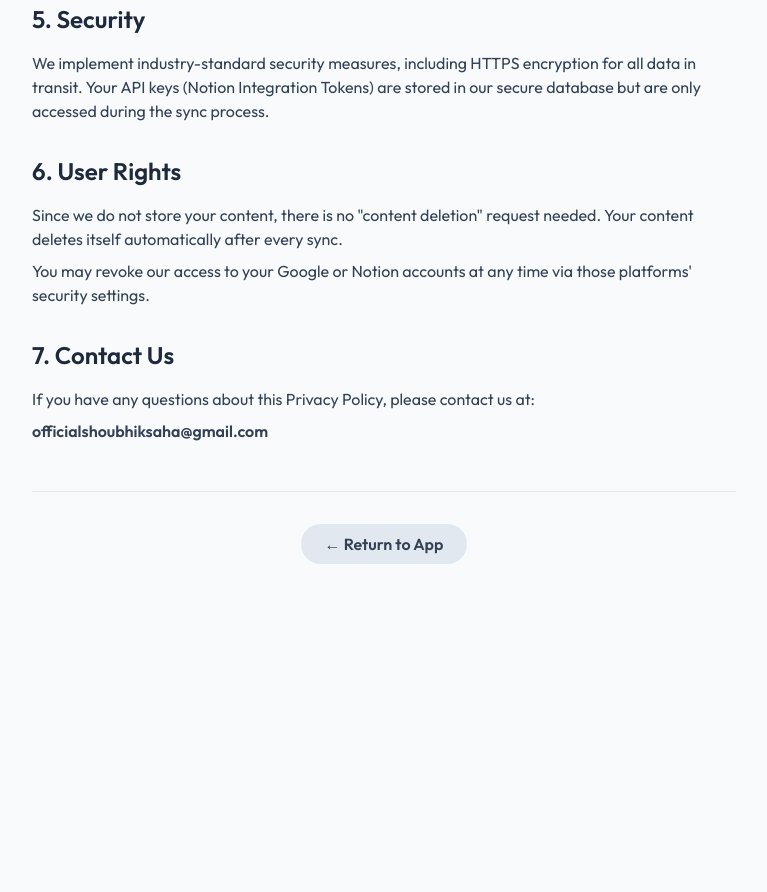
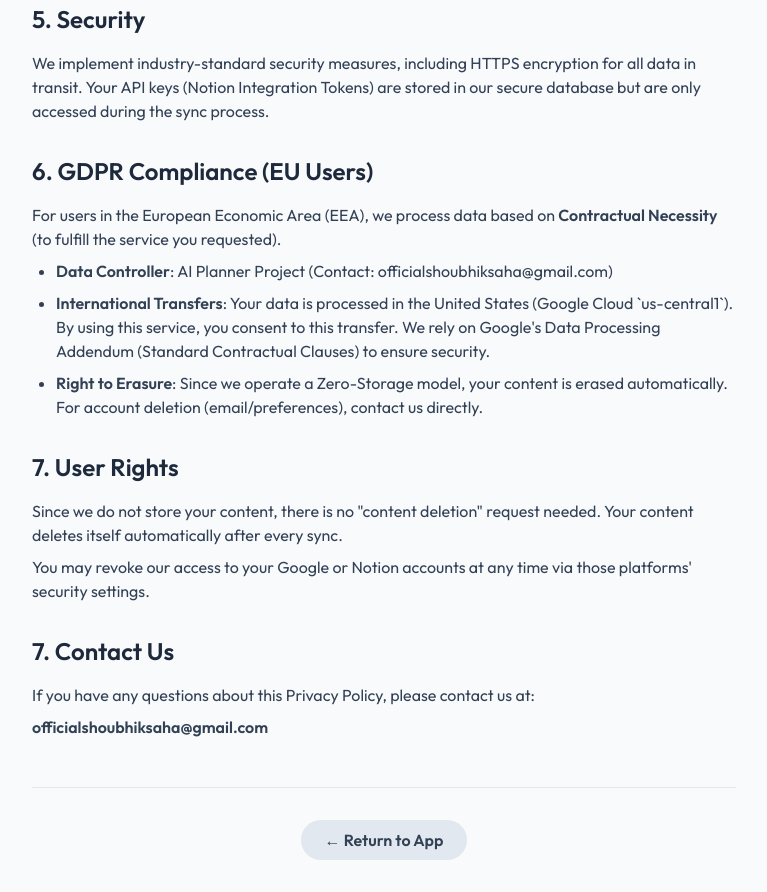
Before and after one commit to shoubhiksaha/AI-PLANNER, a website: page public/privacy.html in a window 1280 px wide. Shown: the part 1385-2277 px from the top of the page, without its empty margins (256-1023 px from the left). Before the commit the page ends 1981 px from the top, so only its background shows below. Drawn offline with nearby package versions, Linux system fonts and the light colour scheme.

Commit message:
Docs: Add GDPR specific compliance section

```diff
--- a/public/privacy.html
+++ b/public/privacy.html
@@ -69,7 +69,8 @@
                 <p class="text-sm">We process your data using enterprise-grade AI providers. We currently use Google
                     Gemini, but may switch to other providers (like OpenAI or Anthropic) to improve performance.
                     <strong>We only select providers whose API terms explicitly prohibit using your data to train their
-                        models.</strong></p>
+                        models.</strong>
+                </p>
             </div>
             <div>
                 <h4 class="font-bold">Notion (Sync Destination)</h4>
@@ -92,7 +93,21 @@
     </section>
 
     <section class="mb-8">
-        <h2 class="text-2xl font-bold mb-4 text-slate-800">6. User Rights</h2>
+        <h2 class="text-2xl font-bold mb-4 text-slate-800">6. GDPR Compliance (EU Users)</h2>
+        <p class="mb-2">For users in the European Economic Area (EEA), we process data based on <strong>Contractual
+                Necessity</strong> (to fulfill the service you requested).</p>
+        <ul class="list-disc pl-6 space-y-2">
+            <li><strong>Data Controller</strong>: AI Planner Project (Contact: officialshoubhiksaha@gmail.com)</li>
+            <li><strong>International Transfers</strong>: Your data is processed in the United States (Google Cloud
+                `us-central1`). By using this service, you consent to this transfer. We rely on Google's Data Processing
+                Addendum (Standard Contractual Clauses) to ensure security.</li>
+            <li><strong>Right to Erasure</strong>: Since we operate a Zero-Storage model, your content is erased
+                automatically. For account deletion (email/preferences), contact us directly.</li>
+        </ul>
+    </section>
+
+    <section class="mb-8">
+        <h2 class="text-2xl font-bold mb-4 text-slate-800">7. User Rights</h2>
         <p class="mb-2">Since we do not store your content, there is no "content deletion" request needed. Your content
             deletes itself automatically after every sync.</p>
         <p>You may revoke our access to your Google or Notion accounts at any time via those platforms' security
```
